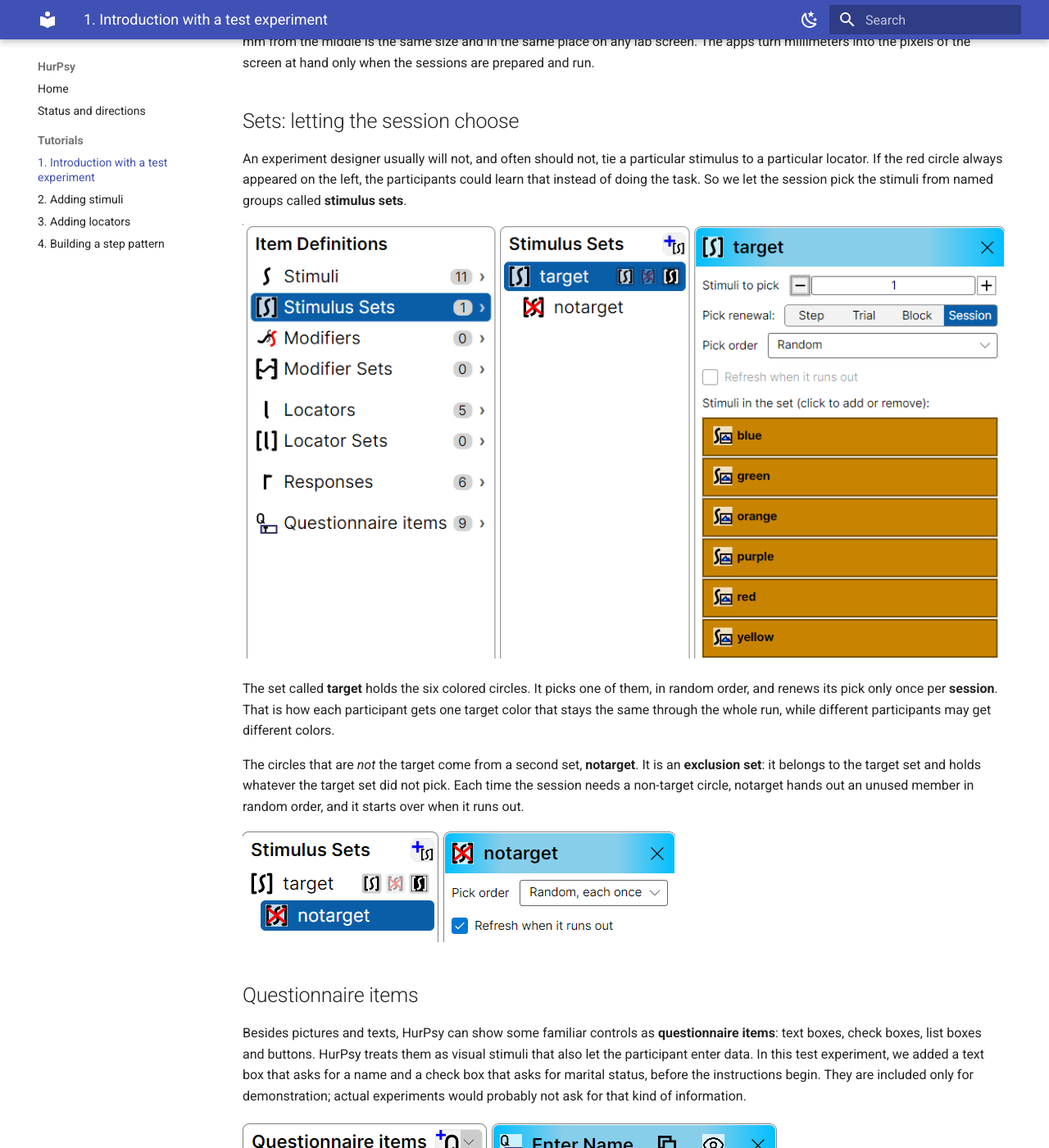
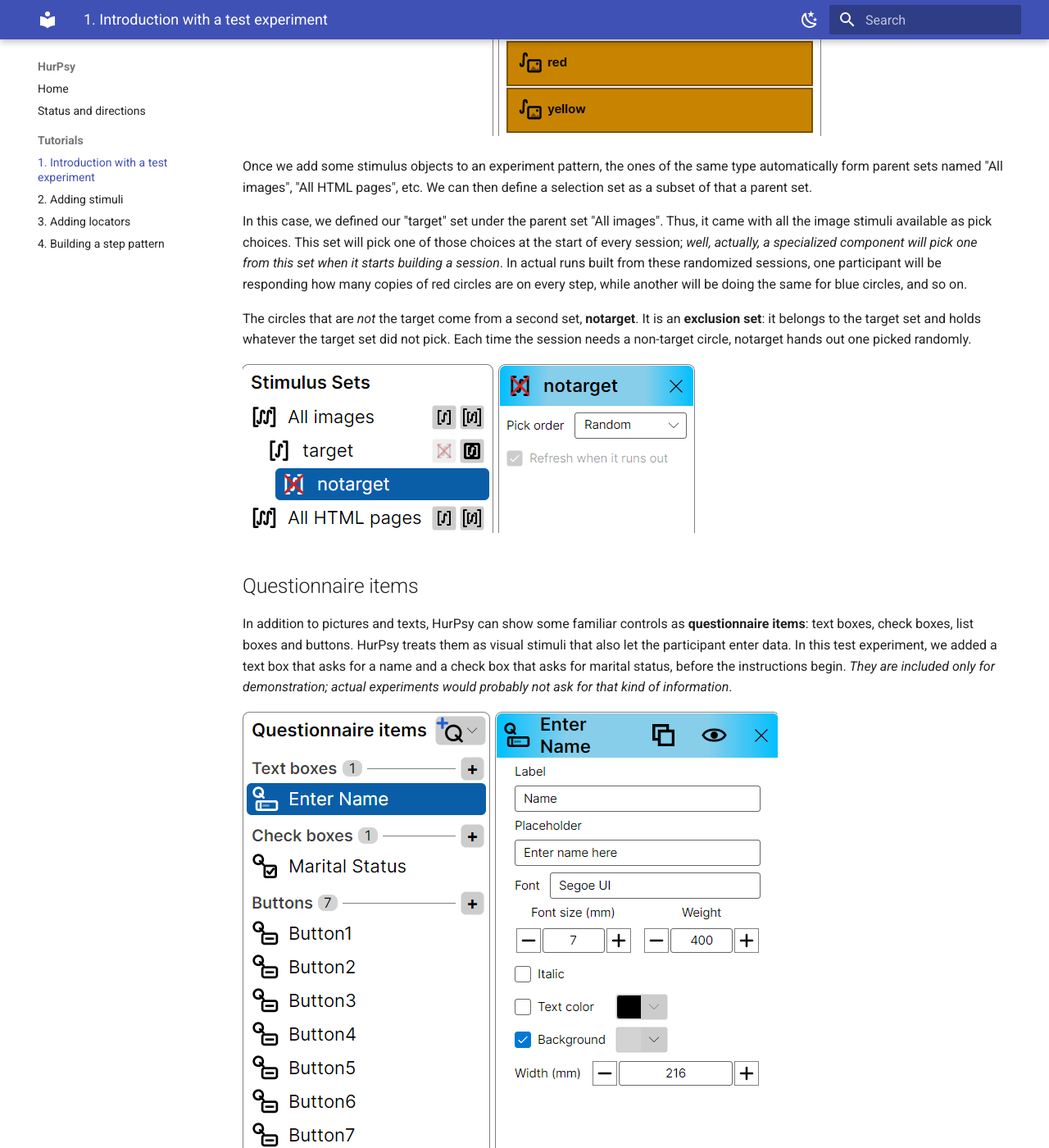
Before and after one commit to HurPsy/hurpsy.github.io, an MkDocs documentation site: the page built from docs/tutorial-1-introduction.md, in a window 1280 px wide and 1400 px high, scrolled down 2575 px. Shown: the whole window at 82% size. Built offline with MkDocs 1.6.1 and Material for MkDocs 9.7.7, drawn with Linux system fonts in a browser that asks for light colours; some of the changed text lies outside the part shown.

Commit message:
recreated screenshots and modified main age and tutorial-1

```diff
--- a/docs/tutorial-1-introduction.md
+++ b/docs/tutorial-1-introduction.md
@@ -9,24 +9,7 @@ and look at its parts one by one.
 The later tutorials will build experiments step by step; this one only shows
 where things are and what they are for.
 
-## Opening a test experiment
-
-HurPsyDesign comes with a few test experiments.
-We find them in the **File** menu, under **TestExperiment**,
-and we pick **Colored Circles**.
-
-![The File menu with the TestExperiment submenu open and Colored Circles highlighted](images/tutorial-1/open-test-experiment.png)
-
-A test experiment is one that was built entirely in code.
-It uses the same building blocks that HurPsyDesign shows on screen,
-because both rest on **HurPsyLib**,
-the library that holds HurPsy's model of an experiment.
-In a sense, HurPsyLib is the programming interface behind HurPsyDesign:
-whatever we can click together in the app can also be written in code,
-and the other way round.
-The test experiments let us see a finished design before we make our own.
-
-Colored Circles is a mock experiment.
+Colored Circles is a mock experiment built by code.
 In each trial, three colored circles appear side by side for half a second.
 One color is the participant's target color for the whole session,
 and the participant presses **1**, **2** or **3**
@@ -85,42 +68,48 @@ from named groups called **stimulus sets**.
 
 ![The Stimulus Sets list with the target set and its details: one stimulus to pick, renewed once per session, in random order, from the six colored circles](images/tutorial-1/stimulus-set.png)
 
-The set called **target** holds the six colored circles.
-It picks one of them, in random order,
-and renews its pick only once per **session**.
-That is how each participant gets one target color
-that stays the same through the whole run,
-while different participants may get different colors.
+Once we add some stimulus objects to an experiment pattern,
+the ones of the same type automatically form parent sets
+named "All images", "All HTML pages", etc.
+We can then define a selection set as a subset of that a parent set.
+
+In this case, we defined our "target" set under the parent set "All images".
+Thus, it came with all the image stimuli available as pick choices.
+This set will pick one of those choices at the start of every session;
+*well, actually, a specialized component will pick one from this set
+when it starts building a session*.
+In actual runs built from these randomized sessions,
+one participant will be responding how many copies of red circles are on every step,
+while another will be doing the same for blue circles, and so on.
 
 The circles that are *not* the target come from a second set, **notarget**.
 It is an **exclusion set**: it belongs to the target set
 and holds whatever the target set did not pick.
 Each time the session needs a non-target circle,
-notarget hands out an unused member in random order,
-and it starts over when it runs out.
+notarget hands out one picked randomly.
 
-![The notarget exclusion set under the target set, picking in random order, each once, and refreshing when it runs out](images/tutorial-1/exclusion-set.png)
+![The notarget exclusion set under the target set, picked in random order](images/tutorial-1/exclusion-set.png)
 
 ## Questionnaire items
 
-Besides pictures and texts, HurPsy can show some familiar controls as
+In addition to pictures and texts, HurPsy can show some familiar controls as
 **questionnaire items**: text boxes, check boxes, list boxes and buttons.
 HurPsy treats them as visual stimuli that also let the participant enter data.
 In this test experiment, we added a text box that asks for a name
 and a check box that asks for marital status, before the instructions begin.
-They are included only for demonstration;
-actual experiments would probably not ask for that kind of information.
+*They are included only for demonstration;
+actual experiments would probably not ask for that kind of information*.
 
 ![The Questionnaire items list with the Enter Name text box, the Marital Status check box and seven buttons, and the details of Enter Name](images/tutorial-1/questionnaire-items.png)
 
-The buttons in the list are added automatically,
-so that the participants can move on from one questionnaire screen to the next.
+*The buttons in the list are added automatically,
+so that the participants can move on from one questionnaire screen to the next.*
 
 ## The experiment pattern
 
-HurPsyDesign does not build a session directly.
+On HurPsyDesign we do not build a session directly;
 It helps us build an **experiment pattern**:
-a collection of patterns that describes what the sessions should contain.
+rather, we build a pattern that describes what a sessions should contain.
 The actual sessions are made from it later,
 and every random choice is made at that moment.
 
```
Also changed, not shown: docs/index.md (+3 -3 lines), docs/images/tutorial-1/exclusion-set.png, docs/images/tutorial-1/experiment-pattern.png, docs/images/tutorial-1/locators.png, docs/images/tutorial-1/open-test-experiment.png (deleted), docs/images/tutorial-1/questionnaire-items.png, docs/images/tutorial-1/session-preview.png, docs/images/tutorial-1/stimuli.png, docs/images/tutorial-1/stimulus-set.png.
